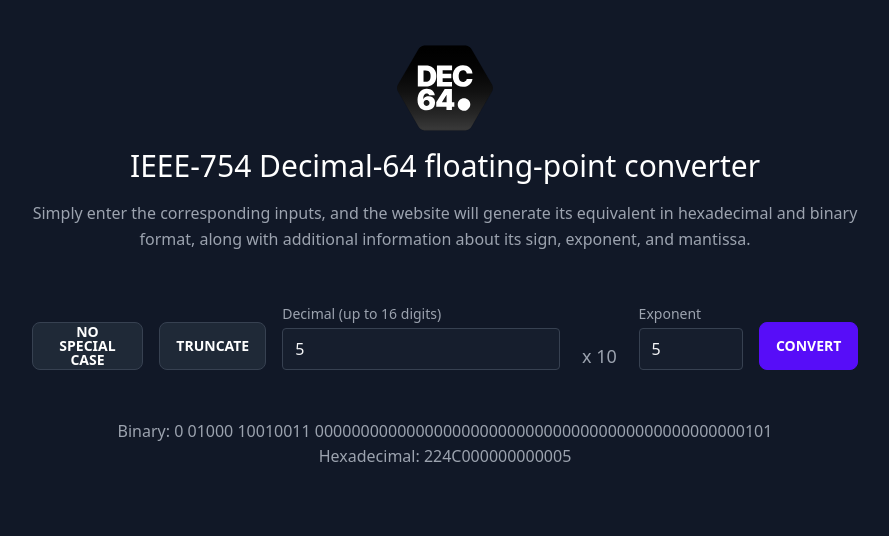
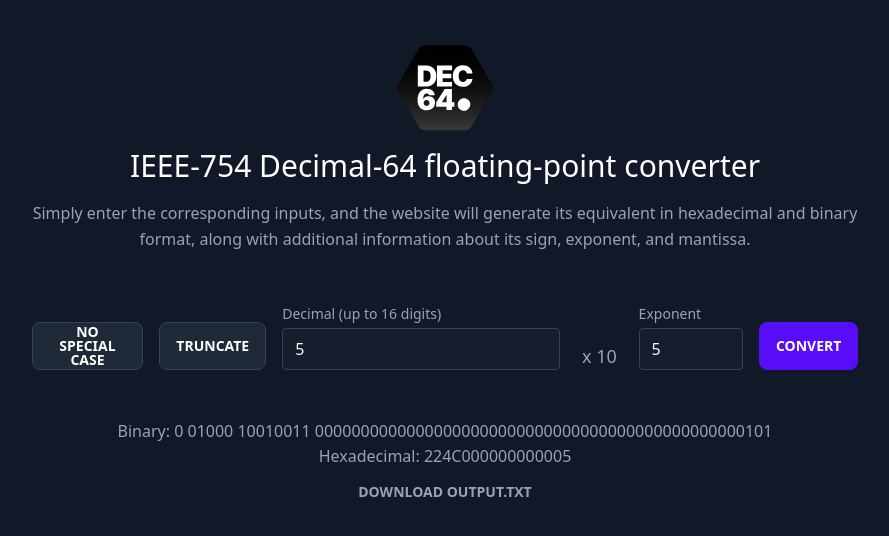
Before and after one commit to ubergonmx/CSARCH2-Simulation, a React (Vite) app: page / in a window 1280 px wide. Both pictures are taken after typing "5", "5" into the empty fields and a click on the button "CONVERT". Shown: the top 536 px of the page, without its empty margins (195-1084 px from the left). Built offline with nearby package versions, Linux system fonts and the light colour scheme; a web font is replaced by a local one.

Commit message:
added save output text file

```diff
--- a/package.json
+++ b/package.json
@@ -14,10 +14,12 @@
   "dependencies": {
     "daisyui": "^2.51.5",
     "decimal.js": "^10.4.3",
+    "file-saver": "^2.0.5",
     "react": "^18.2.0",
     "react-dom": "^18.2.0"
   },
   "devDependencies": {
+    "@types/file-saver": "^2.0.5",
     "@types/react": "^18.0.28",
     "@types/react-dom": "^18.0.11",
     "@typescript-eslint/eslint-plugin": "^5.57.1",
--- a/src/App.tsx
+++ b/src/App.tsx
@@ -4,6 +4,7 @@ import "./App.css";
 // import Footer from "./Footer";
 import { getCombination, getExponent, getCoefficient, getHex } from "./Decimal64FtpConverter";
 import { roundDecimalOption } from "./RoundingCalculator";
+import { downloadFile } from "./DownloadFile";
 
 function App(): JSX.Element {
   const decimalInput = useRef<HTMLInputElement>(null);
@@ -266,13 +267,23 @@ function App(): JSX.Element {
             </button>
           </div>
 
-          <div className="flex flex-col text-center w-full mt-12">
+          <div className="flex flex-col text-center w-full mt-12 items-center">
             <p className="lg:w-2/3 mx-auto leading-relaxed text-base">
               {binary !== "" ? <>Binary: {binary}</> : <>Binary output...</>}
             </p>
             <p>
               {hex !== "" ? <>Hexadecimal: {hex}</> : <>Hexadecimal output...</>}
             </p>
+            {binary !== "" && hex !== "" && (
+              <button
+                onClick={()=>{
+                  downloadFile("output.txt", `Binary: ${binary}\nHexadecimal: ${hex}`)
+                }}
+                className="btn btn-ghost w-64"
+              >
+                Download output.txt
+              </button>
+            )}
           </div>
         </div>
       </section>
--- /dev/null
+++ b/src/DownloadFile.ts
@@ -0,0 +1,6 @@
+import { saveAs } from 'file-saver';
+
+export function downloadFile(filename: string, content: string, contentType="text/plain;charset=utf-8") : void {
+  const blob = new Blob([content], { type: contentType });
+  saveAs(blob, filename);
+}
```
Also changed, not shown: 1 other file (tests, documents, lock files or other folders).
